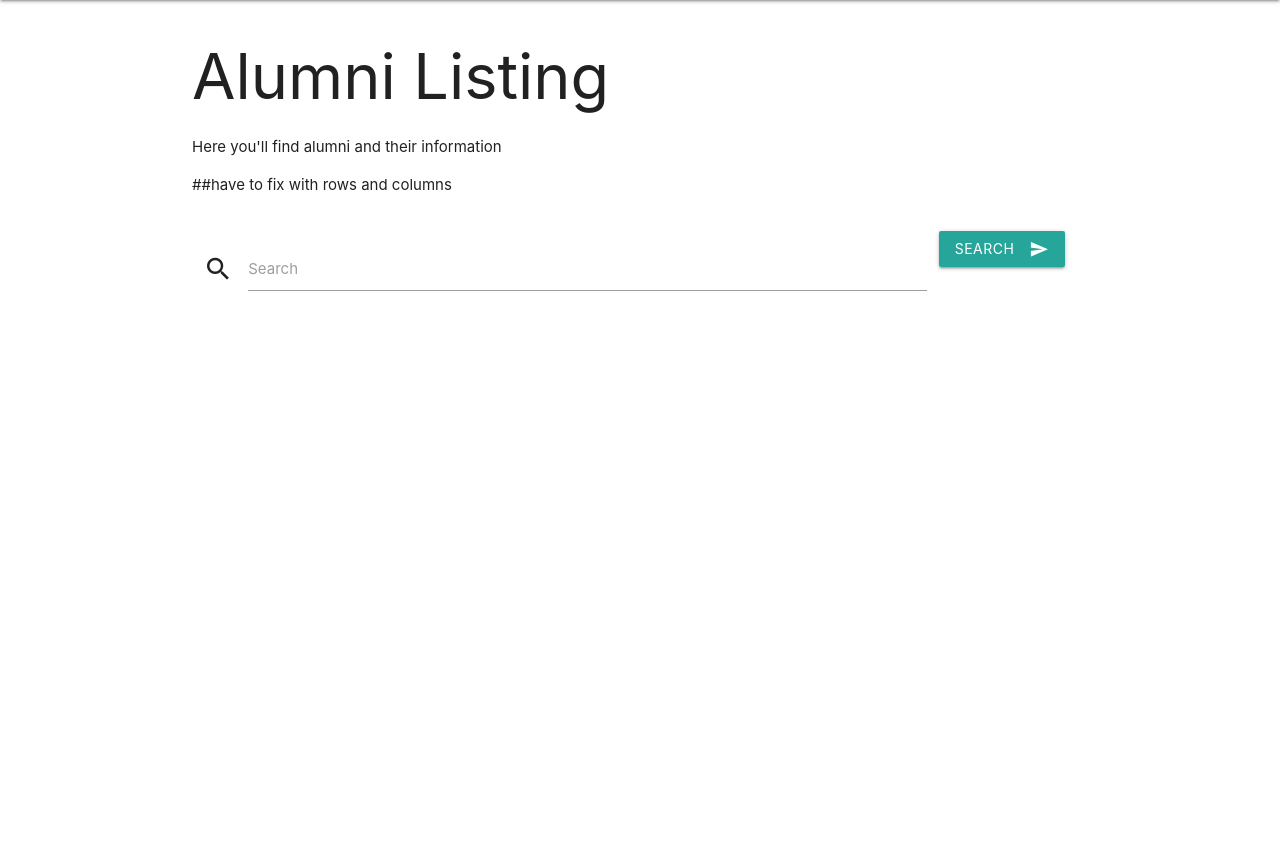
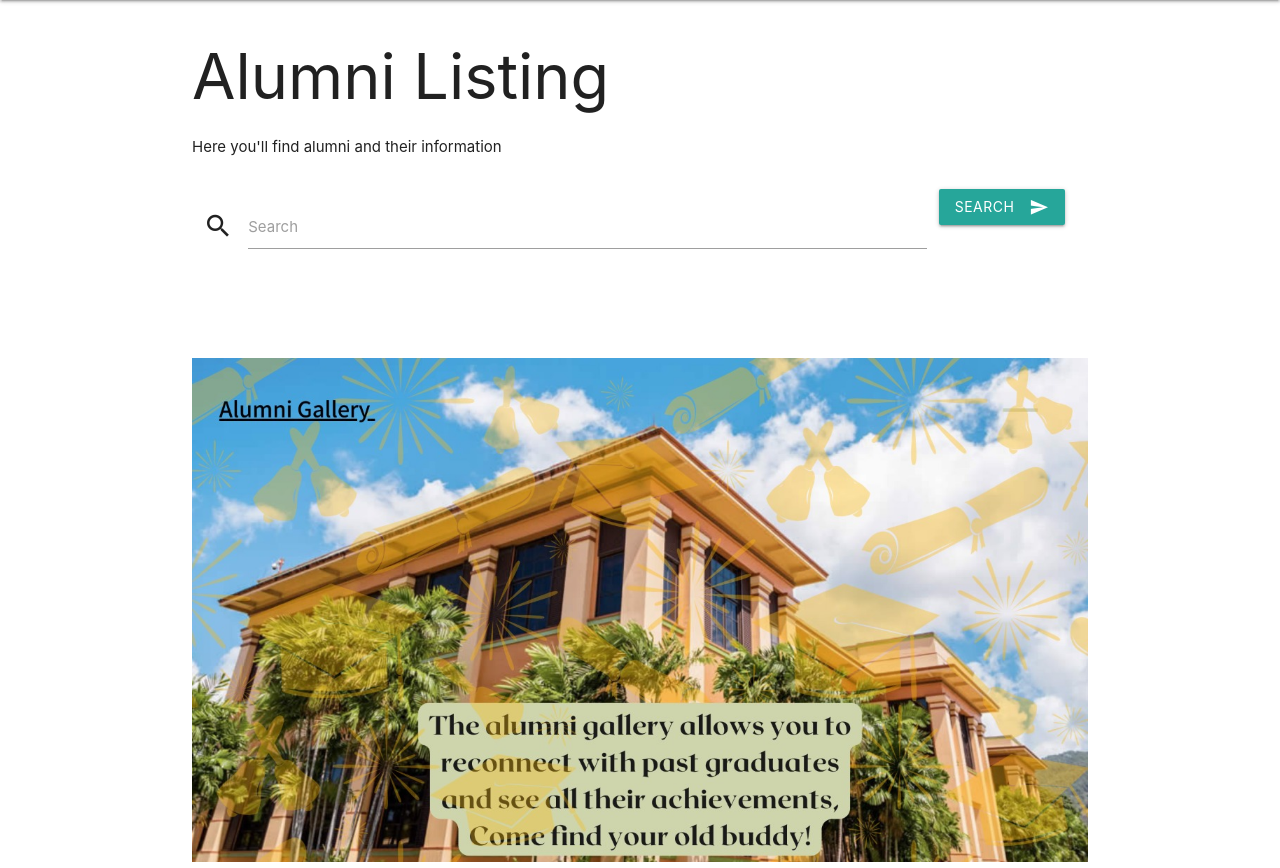
Before and after one commit to JessicaM16/AlumniGallery, a Flask app: page /search in a window 1280 px wide. Shown: the part 64-932 px from the top of the page. Before the commit the page ends 355 px from the top, so only its background shows below. Run offline with Flask 2, Linux system fonts and the light colour scheme.

Commit message:
miscellaneous

```diff
--- a/App/templates/alumniListing.html
+++ b/App/templates/alumniListing.html
@@ -6,54 +6,6 @@
 {% block content %}
     <h1>Alumni Listing</h1>
     <p>Here you'll find alumni and their information</p>
-
-##have to fix with rows and columns
-    <!--<div>
-        {% for alumni in lists %}
-        <div class="card">
-          <div class="column">
-            <div class="container">
-              <h4><b>{{alumni.name}}</b></h4>
-              <p>{{alumni.email}}</p>
-            </div>
-          </div>
-        </div>
-
-        {% endfor %}
-
-    </div>
-  -->
-
-
-    <div class="row">
-      {% for alumni in lists %}
-      <div class="col s12 m3">
-        <div class="card ">
-          <div class="card-content">
-            <div class="card-title">
-              <b>{{alumni.username}}</b>
-            </div>
-
-            <div class="card-content">
-              <p><b>Degree:</b> {{alumni.programme}} </p>
-              <P><b>Faculty:</b> {{alumni.faculty}} </P>
-              <p><b>Department:</b> {{alumni.department}}</p>
-              <p><b>Graduation Year:</b> {{alumni.graduationyear}}</p>
-              #probs make a model for social media and access all through there or just put it one time
-              <p><b>LinkedIn:</b> <a href="https://tt.linkedin.com/in/{{alumni.linkedIn}}">{{alumni.linkedIn}}</a></p>
-              <p><b>Facebook:</b> <a href="https://www.facebook.com/{{alumni.facebook}}">{{alumni.facebook}}</a></p>
-              <p><b>Instagram:</b> <a href="https://www.instagram.com/{{alumni.instagram}}">{{alumni.instagram}}</a></p>
-              <p> <a href="mailto:{{alumni.email}}" >{{alumni.email}}</a> </p>
-
-            </div>
-
-          </div>
-
-        </div>
-      </div>
-      {% endfor %}
-    </div>
-
 
 
     <div class="row">
@@ -76,6 +28,55 @@
 
 
       </section>
+
+    <!--<div>
+        {% for alumni in lists %}
+        <div class="card">
+          <div class="column">
+            <div class="container">
+              <h4><b>{{alumni.name}}</b></h4>
+              <p>{{alumni.email}}</p>
+            </div>
+          </div>
+        </div>
+
+        {% endfor %}
+
+    </div>
+  -->
+
+
+    <div class="row">
+      {% for alumni in users %}
+      <div class="col s12 m3">
+        <div class="card ">
+          <div class="card-content">
+            <div class="card-title">
+              <b>{{alumni.username}}</b>
+            </div>
+
+            <div class="card-content">
+              <p><b>Degree:</b> {{alumni.programme}} </p>
+              <P><b>Faculty:</b> {{alumni.faculty}} </P>
+              <p><b>Department:</b> {{alumni.department}}</p>
+              <p><b>Graduation Year:</b> {{alumni.graduationyear}}</p>
+
+              <p><b>LinkedIn:</b> <a href="https://tt.linkedin.com/in/{{alumni.linkedIn}}">{{alumni.linkedIn}}</a></p>
+              <p><b>Facebook:</b> <a href="https://www.facebook.com/{{alumni.facebook}}">{{alumni.facebook}}</a></p>
+              <p><b>Instagram:</b> <a href="https://www.instagram.com/{{alumni.instagram}}">{{alumni.instagram}}</a></p>
+              <p> <a href="mailto:{{alumni.email}}" >{{alumni.email}}</a> </p>
+
+            </div>
+
+          </div>
+
+        </div>
+      </div>
+      {% endfor %}
+    </div>
+
+
+
 <!--
       <div class="col s12 m3">
 
--- a/App/templates/layout.html
+++ b/App/templates/layout.html
@@ -55,6 +55,28 @@
 
     <div class="container" id="content">{% block content %}{% endblock %}</div>
 
+    <div class="slides">
+      <img src="slide1.jpeg" style="width:100%">
+   </div>
+
+  <div class="slides">
+    <img src="slide2.jpeg" style="width:100%">
+  </div>
+
+  <div class="slides">
+    <img src="slide3.jp3g" style="width:100%">
+  </div>
+
+
+<style>
+slideshow-container {
+ max-width: 500px;
+ position: relative;
+ margin: auto;
+}
+</style>
+
+
     <script src="https://cdnjs.cloudflare.com/ajax/libs/materialize/1.0.0/js/materialize.min.js"></script>
   </section>
   </body>
```
Also changed, not shown: App/templates/index.html (+4 -4 lines).
